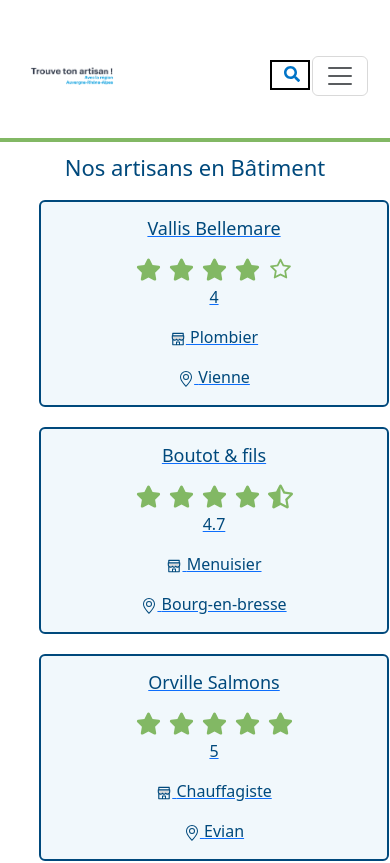
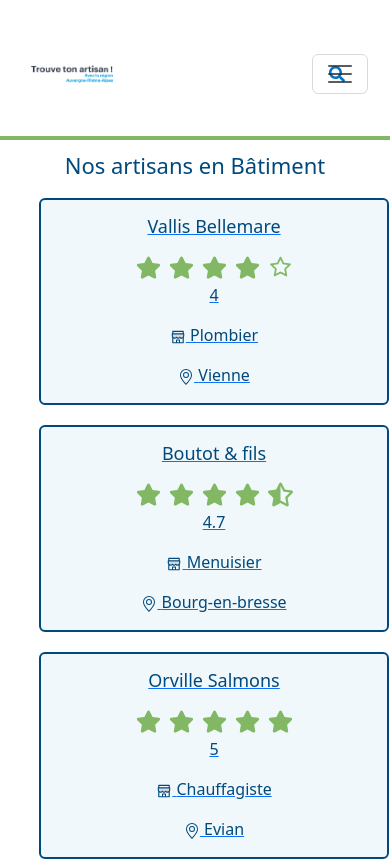
Before and after one commit to Cocotte123/trouvetonartisan, a React (Create React App) app: page /batiment in a window 390 px wide. Shown: the top 863 px of the page. Built offline with nearby package versions, Linux system fonts and the light colour scheme.

Commit message:
expandable search bar

```diff
--- a/src/components/Navbar.css
+++ b/src/components/Navbar.css
@@ -34,6 +34,24 @@
     top: 0px;
 
   }
+
+  #searchContainer2 {
+    visibility: hidden;
+}
+
+#searchContainer2 input{
+    width: 30px;
+    transition: 0.8s;
+    border: none;
+}
+
+#searchContainer2:hover input {
+    width: 100%;
+    border-right: solid #0074C7 2px;
+    border-bottom: solid #0074C7 2px;
+    border-top: white;
+    border-left: white;
+}
 
 #logo img{
     width: 350px;
@@ -78,28 +96,29 @@ li:active {
     }
 
     #searchContainer {
-        right: 60px;
-        top: 80px;
+        visibility:hidden;
 
     }
 
-
-    #searchContainer input{
-        /*border: none;*/
-        width: 60px;
-        border: black solid 2px;
-        cursor:pointer;
-        /*transition: 0.2s ease-in-out;*/
+    #searchContainer2 {
+        visibility:visible;
+        position: absolute;
+        left: 400px;
+        top: 85px;
+        text-align: right;
+        width: 300px;
     }
 
-    #searchContainer input:hover, #searchContainer input:focus {
-        /*transition: 0.2s ease-in-out;*/
-        border-right: solid #0074C7 2px;
-        border-bottom: solid #0074C7 2px;
-        border-top: white;
-        border-left: white;
-        width: 100px;
-    }
+    .icon {
+        height: 1.5rem;
+        width: 1.5rem;
+        color: #0074C7;
+        position: absolute;
+        right: 5px;
+        top: 0px;
+
+      }
+
 
 }
 
@@ -125,25 +144,26 @@ li:active {
     }
 
     #searchContainer {
-        right: 40px;
-        top: 50px;
-
+        visibility:hidden;
+    }
+    #searchContainer2 {
+        visibility:visible;
+        position: absolute;
+        left: 150px;
+        top: 60px;
+        text-align: right;
+        width: 200px;
     }
 
-    #searchInput[type="text"]{
-        /*border: none;*/
-        width: 40px;
-        border: black solid 2px;
-        transition: 0.2s ease-in-out;
-    }
 
-    #searchInput[type="text"]:focus{
-        transition: 0.2s ease-in-out;
-        border-right: solid #0074C7 2px;
-        border-bottom: solid #0074C7 2px;
-        border-top: white;
-        border-left: white;
-        width: 100%;
-    }
+    .icon {
+        height: 1.5rem;
+        width: 1.5rem;
+        color: #0074C7;
+        position: absolute;
+        right: 5px;
+        top: 0px;
+
+      }
 
 }
--- a/src/components/Navbar.jsx
+++ b/src/components/Navbar.jsx
@@ -16,11 +16,18 @@ const Navbar = ({handleChange}) => {
 
     return (
         <header  id="navbarContainer">
+                <form action="submit" id="searchContainer2" class="wrapper">
+                    <input id="searchInput2" type="text"  onChange={handleChange}></input>
+                    <div class="icon"><FaSearch /></div>
+
+                </form>
                 <form action="submit" id="searchContainer" class="wrapper">
                     <input id="searchInput" type="text"  onChange={handleChange}></input>
                     <div class="icon"><FaSearch /></div>
 
                 </form>
+
+
             <nav  class="navbar navbar-expand-lg">
             <div className="container-fluid">
 
```
